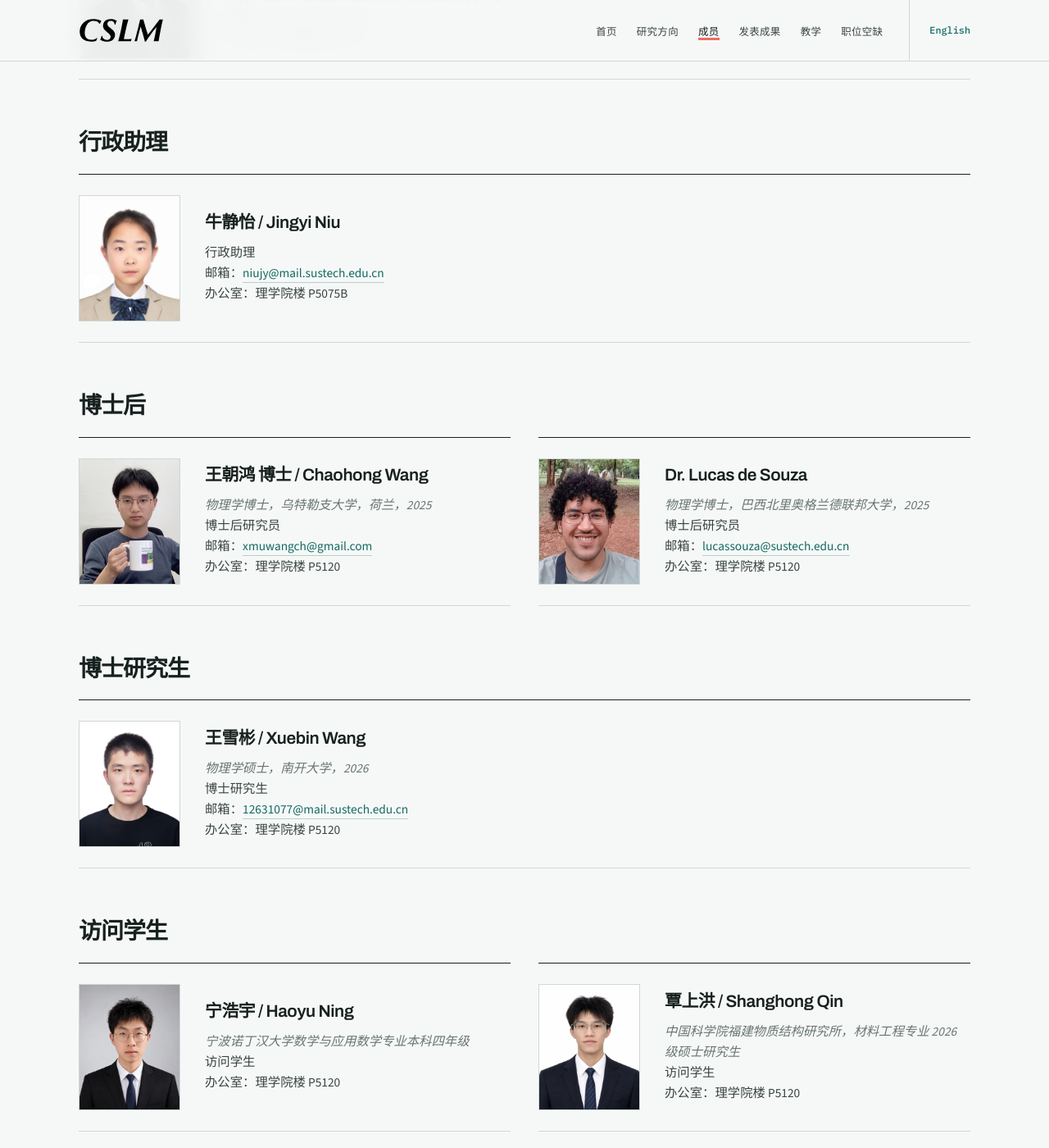
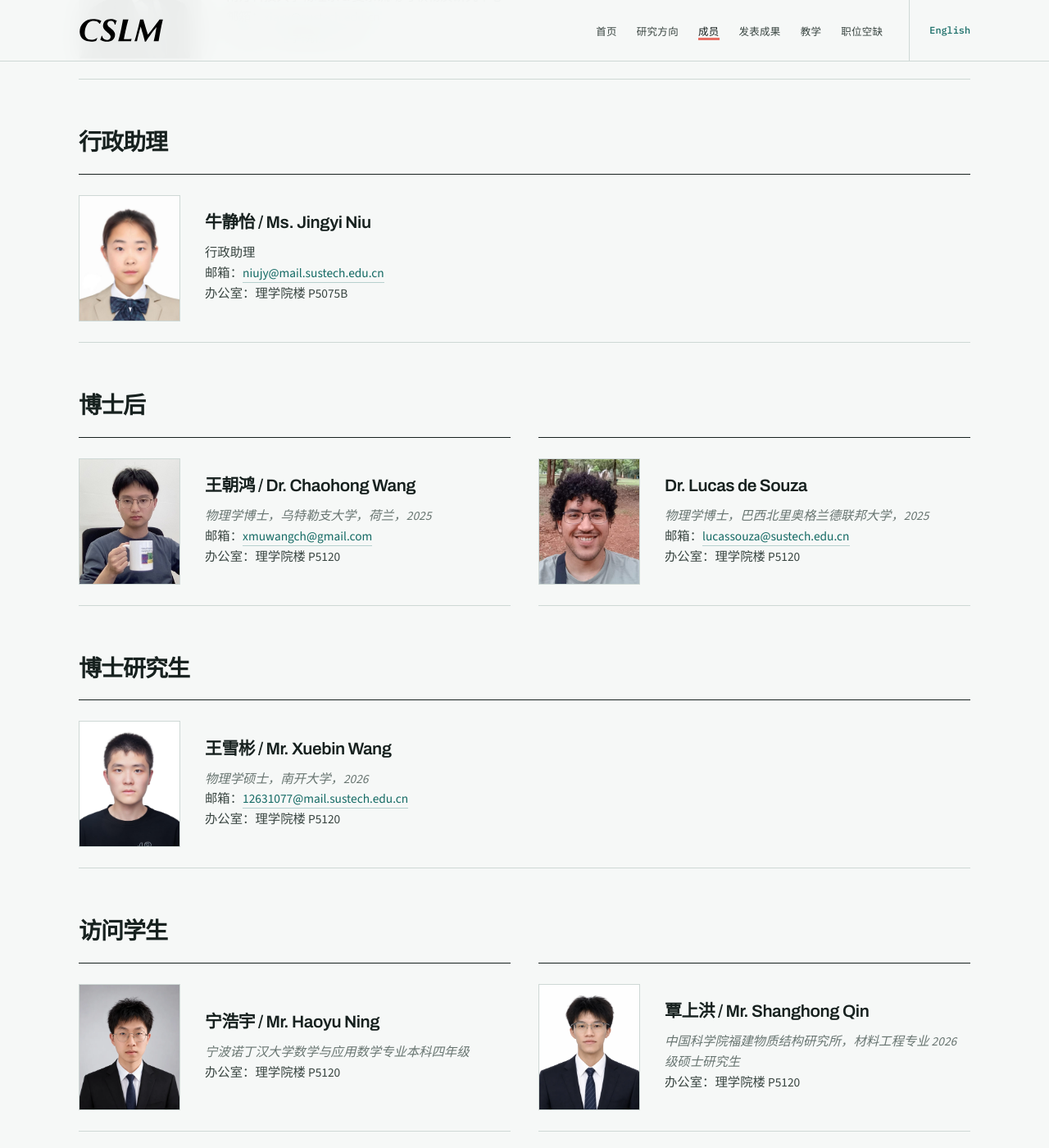
Before and after one commit to xxialab/xxialab.github.io, a Jekyll site: the page built from zh/people.html, in a window 1280 px wide and 1400 px high, scrolled down 503 px. Shown: the whole window at 82% size. Built offline with Jekyll 4.4.1, drawn with Linux system fonts in a browser that asks for light colours.

Commit message:
Use honorifics for lab members

```diff
--- a/zh/people.html
+++ b/zh/people.html
@@ -40,7 +40,7 @@ permalink: /zh/people.html
         <img src="/images/liujingyi.jpg" alt="牛静怡" class="peo-photo peo-photo-headroom" width="1040" height="1566" loading="eager" decoding="async">
 
         <div>
-          <h3>牛静怡 / Jingyi Niu</h3>
+          <h3>牛静怡 / Ms. Jingyi Niu</h3>
           <p>
             行政助理<br>
             邮箱：<a href="mailto:niujy@mail.sustech.edu.cn">niujy@mail.sustech.edu.cn</a><br>
@@ -58,10 +58,9 @@ permalink: /zh/people.html
           <img src="/images/wangchaohong.jpg" alt="王朝鸿" class="peo-photo peo-photo-headroom" width="413" height="531" loading="eager" decoding="async">
 
           <div>
-            <h3>王朝鸿 博士 / Chaohong Wang</h3>
+            <h3>王朝鸿 / Dr. Chaohong Wang</h3>
             <p>
               <em>物理学博士，乌特勒支大学，荷兰，2025</em><br>
-              博士后研究员<br>
               邮箱：<a href="mailto:xmuwangch@gmail.com">xmuwangch@gmail.com</a><br>
               办公室：理学院楼 P5120
             </p>
@@ -75,7 +74,6 @@ permalink: /zh/people.html
             <h3>Dr. Lucas de Souza</h3>
             <p>
               <em>物理学博士，巴西北里奥格兰德联邦大学，2025</em><br>
-              博士后研究员<br>
               邮箱：<a href="mailto:lucassouza@sustech.edu.cn">lucassouza@sustech.edu.cn</a><br>
               办公室：理学院楼 P5120
             </p>
@@ -92,10 +90,9 @@ permalink: /zh/people.html
           <img src="/images/wangxuebin.jpg" alt="王雪彬" class="peo-photo peo-photo-headroom" width="1280" height="1920" loading="lazy" decoding="async">
 
           <div>
-            <h3>王雪彬 / Xuebin Wang</h3>
+            <h3>王雪彬 / Mr. Xuebin Wang</h3>
             <p>
               <em>物理学硕士，南开大学，2026</em><br>
-              博士研究生<br>
               邮箱：<a href="mailto:12631077@mail.sustech.edu.cn">12631077@mail.sustech.edu.cn</a><br>
               办公室：理学院楼 P5120
             </p>
@@ -112,10 +109,9 @@ permalink: /zh/people.html
           <img src="/images/ninghaoyu.webp" alt="宁浩宇" class="peo-photo peo-photo-headroom" width="720" height="960" loading="lazy" decoding="async">
 
           <div>
-            <h3>宁浩宇 / Haoyu Ning</h3>
+            <h3>宁浩宇 / Mr. Haoyu Ning</h3>
             <p>
               <em>宁波诺丁汉大学数学与应用数学专业本科四年级</em><br>
-              访问学生<br>
               办公室：理学院楼 P5120
             </p>
           </div>
@@ -125,10 +121,9 @@ permalink: /zh/people.html
           <img src="/images/qinshanghong.webp" alt="覃上洪" class="peo-photo peo-photo-headroom" width="720" height="960" loading="lazy" decoding="async">
 
           <div>
-            <h3>覃上洪 / Shanghong Qin</h3>
+            <h3>覃上洪 / Mr. Shanghong Qin</h3>
             <p>
               <em>中国科学院福建物质结构研究所，材料工程专业 2026 级硕士研究生</em><br>
-              访问学生<br>
               办公室：理学院楼 P5120
             </p>
           </div>
```
Also changed, not shown: people.html (+4 -9 lines).
